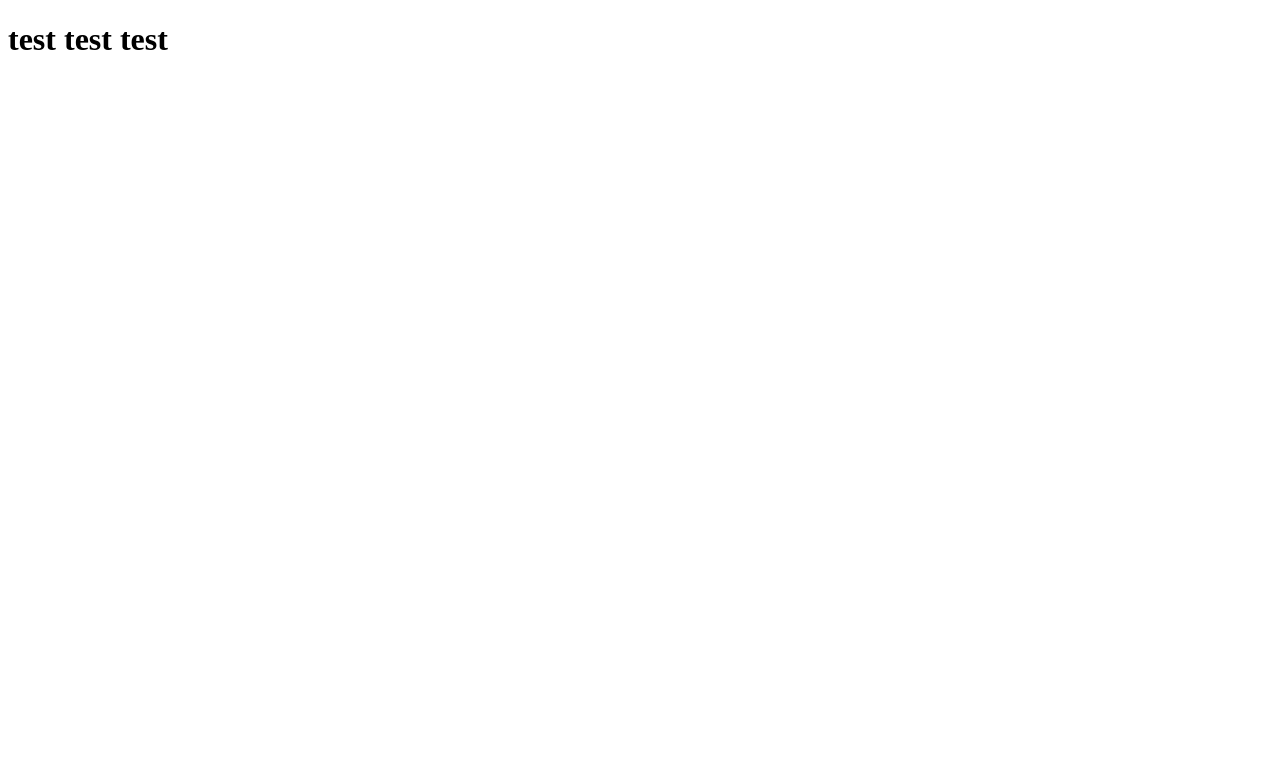
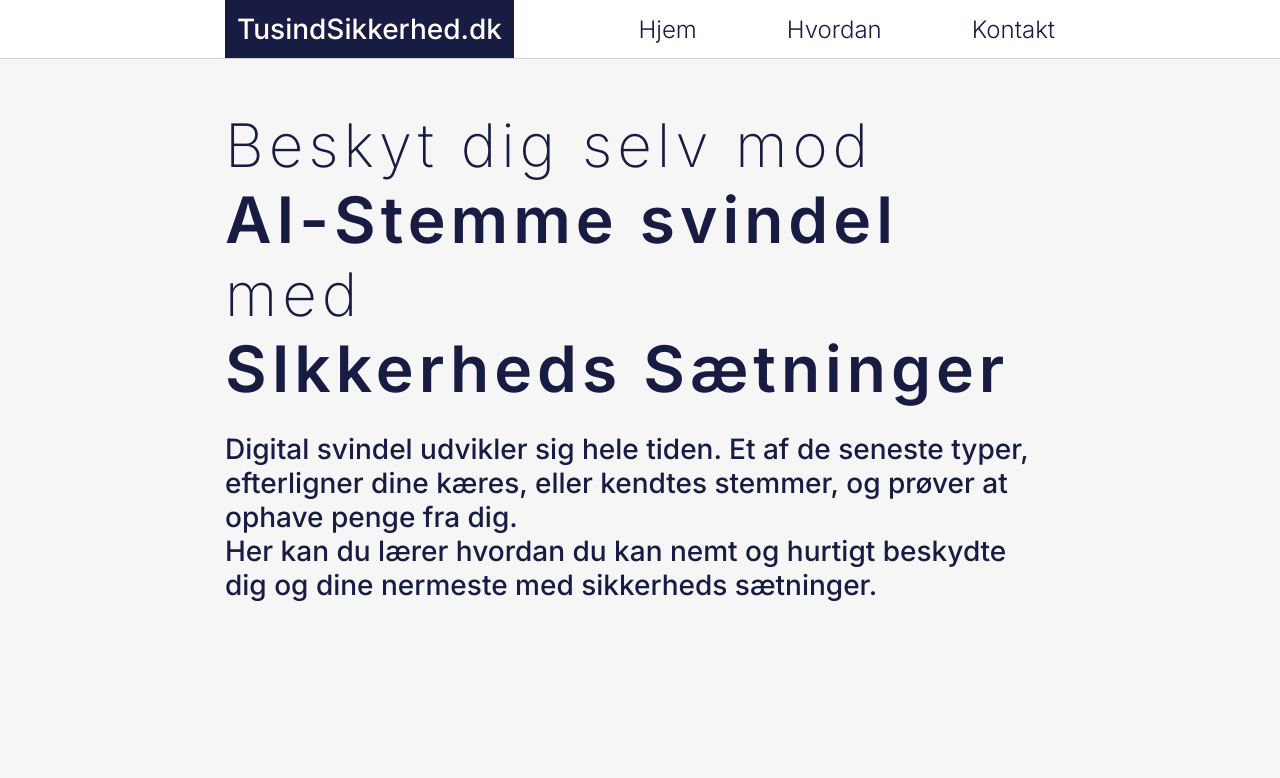
Before and after one commit to OscHIBA/proj2, a plain HTML site: page index.html in a window 1280 px wide. Drawn offline with Linux system fonts and the light colour scheme.

Commit message:
added forside and new style sheet

```diff
--- /dev/null
+++ b/css/global_style.css
@@ -0,0 +1,129 @@
+@import url('https://fonts.googleapis.com/css2?family=Inter:ital,opsz,wght@0,14..32,100..900;1,14..32,100..900&display=swap');
+
+:root{
+
+    --DarkBlue: #181C43;
+    --Background1: white;
+    --Background2: #F6F6F6;
+}
+
+* {
+    margin: 0;
+    color: rgb(0, 0, 0);
+    font-family: "Inter", sans-serif;
+    font-weight: 300;
+
+}
+
+body {
+  display: grid;
+  background-color: var(--Background2);
+  grid-template-rows: auto 1fr auto;
+  min-height: 100vh;
+  margin: 0;
+}
+
+
+
+h1 {
+    color: var(--DarkBlue);
+    font-size: 60px;
+
+    font-weight: 200;
+    letter-spacing: 5px;
+
+}
+
+h1.bold {
+    color: var(--DarkBlue);
+    font-size: 64px;
+    font-weight: 600;
+}
+
+
+h2 {
+    color: var(--DarkBlue);
+    font-size: 40px;
+
+    font-weight: 200;
+    letter-spacing: 5px;
+}
+
+h3 {
+    color: var(--DarkBlue);
+    font-size: 28px;
+
+    font-weight: 500;
+    letter-spacing: 0px;
+}
+
+h3.white {
+    color: white;
+}
+
+h4 {
+    font-size: 24px;
+
+    font-weight: 500;
+    letter-spacing: 0px;
+}
+
+p {
+    color: var(--DarkBlue);
+    font-size: 24px;
+    font-weight: 300;
+}
+
+p.big {
+    font-size: 28px;
+    font-weight: 500;
+    letter-spacing: 0px;
+}
+
+
+
+
+.container {
+    margin: 25px 225px;
+    flex: 1;
+}
+
+.subcontainer {
+    margin: 25px 0;
+    flex: 1;
+}
+
+
+
+.topbar {
+    background-color: var(--Background1);
+    border-bottom: 1px solid #d0d0d0;
+    display: flex;
+    justify-content: space-between;
+    align-items: stretch;
+    padding: 0 225px;
+}
+
+
+.topbarLeft {
+    background-color: var(--DarkBlue);
+    display: flex;
+    align-items: center;
+    padding: 12px 12px;
+}
+
+.topbarRight {
+    display: flex;
+    align-items: center;
+    gap: 90px;
+}
+
+.topbarRight a {
+    font-size: 24px;
+    color: var(--DarkBlue);
+    text-decoration: none;
+}
+
+.topbarRight a:hover {
+    text-decoration: underline;
+}
--- a/index.html
+++ b/index.html
@@ -3,11 +3,42 @@
 <head>
     <meta charset="UTF-8">
     <meta name="viewport" content="width=device-width, initial-scale=1.0">
+
+    <link rel="stylesheet" href="css/global_style.css">
+
+
     <title>Forside - TusindSikkerhed</title>
 </head>
 <body>
-    <h1>test test test</h1>
+    <header class="topbar">
+        <div class="topbarLeft">
+            <h3 class="white">TusindSikkerhed.dk</h3>
+        </div>
+
+        <div class="topbarRight">
+            <a class="active" href="index.html">Hjem</a>
+            <a class="inactive" href="hvordan.html">Hvordan</a>
+            <a class="inactive" href="kontakt.html">Kontakt</a>
+        </div>
+    </header>
+
+    <div class="container">
+        <div class="subcontainer">
+            <h1>Beskyt dig selv mod</h1>
+            <h1 class="bold">AI-Stemme svindel </h1>
+            <h1>med</h1>
+            <h1 class="bold">SIkkerheds Sætninger</h1>
+        </div>
 
 
+        <div class="subcontainer">
+            <p class="big">Digital svindel udvikler sig hele tiden. Et af de seneste typer, efterligner dine kæres, eller kendtes stemmer, og prøver at ophave penge fra dig.</p>
+            <p class="big">Her kan du lærer hvordan du kan nemt og hurtigt beskydte dig og dine nermeste med sikkerheds sætninger.</p>
+        </div>
+
+        <div class="subcontainer">
+
+        </div>
+    </div>
 </body>
 </html>
```
Also changed, not shown: 1 other file.
